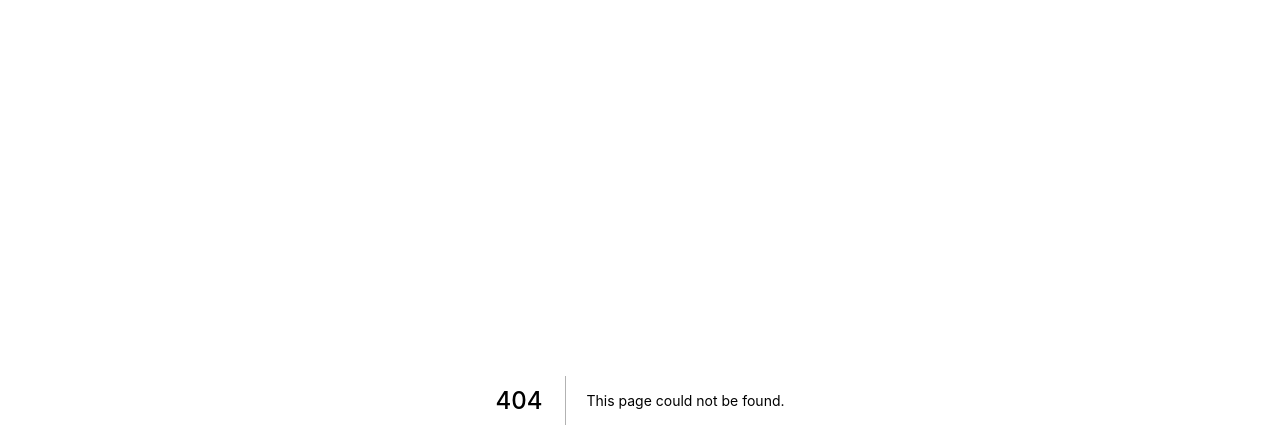
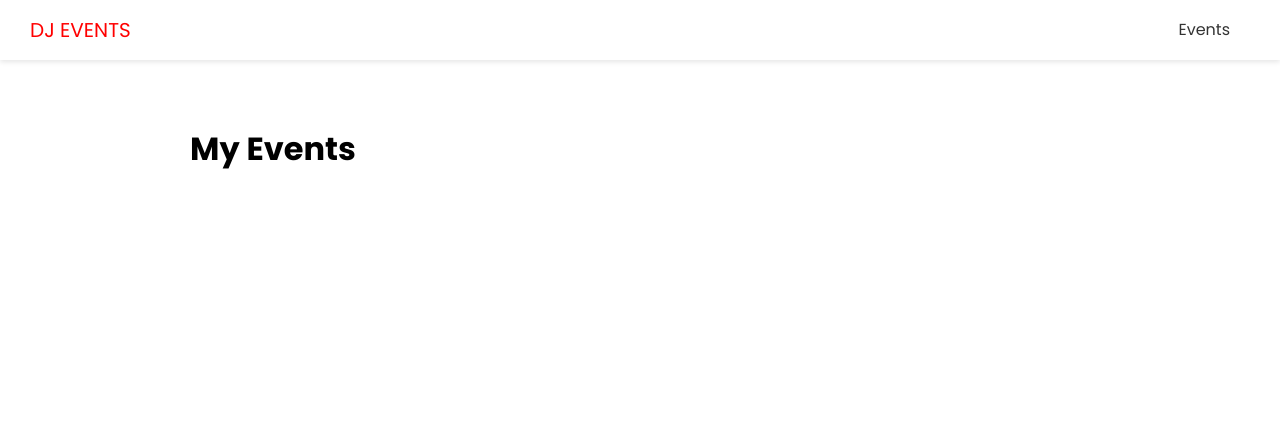
Before and after one commit to AravindMurgan/DJ-Website-Next.js, a Next.js app: page /events in a window 1280 px wide. Before the commit this address had no page. Shown: the top 448 px of the page. Built offline with nearby package versions, Linux system fonts and the light colour scheme.

Commit message:
EventsPage

```diff
--- a/components/Header.js
+++ b/components/Header.js
@@ -1,10 +1,11 @@
 import styles from '../styles/Header.module.css';
+import Link from 'next/link'
 export default function Header() {
     return (
         <header className={styles.header} >
             <div className={styles.logo} >
-                <Link href='/'>
-                    <a>DJ Events </a>
+                <Link href='/' >
+                    <a>DJ Events</a>
                 </Link>
             </div>
 
--- /dev/null
+++ b/pages/events/index.js
@@ -0,0 +1,9 @@
+import Layout from '../../components/Layout';
+
+export default function events() {
+	return (
+		<Layout title='DJ Events'>
+			<h1>My Events</h1>
+		</Layout>
+	);
+}
```
Also changed, not shown: pages/events/events.js (deleted, +0 -7 lines), styles/Header.module.css (indentation only).
